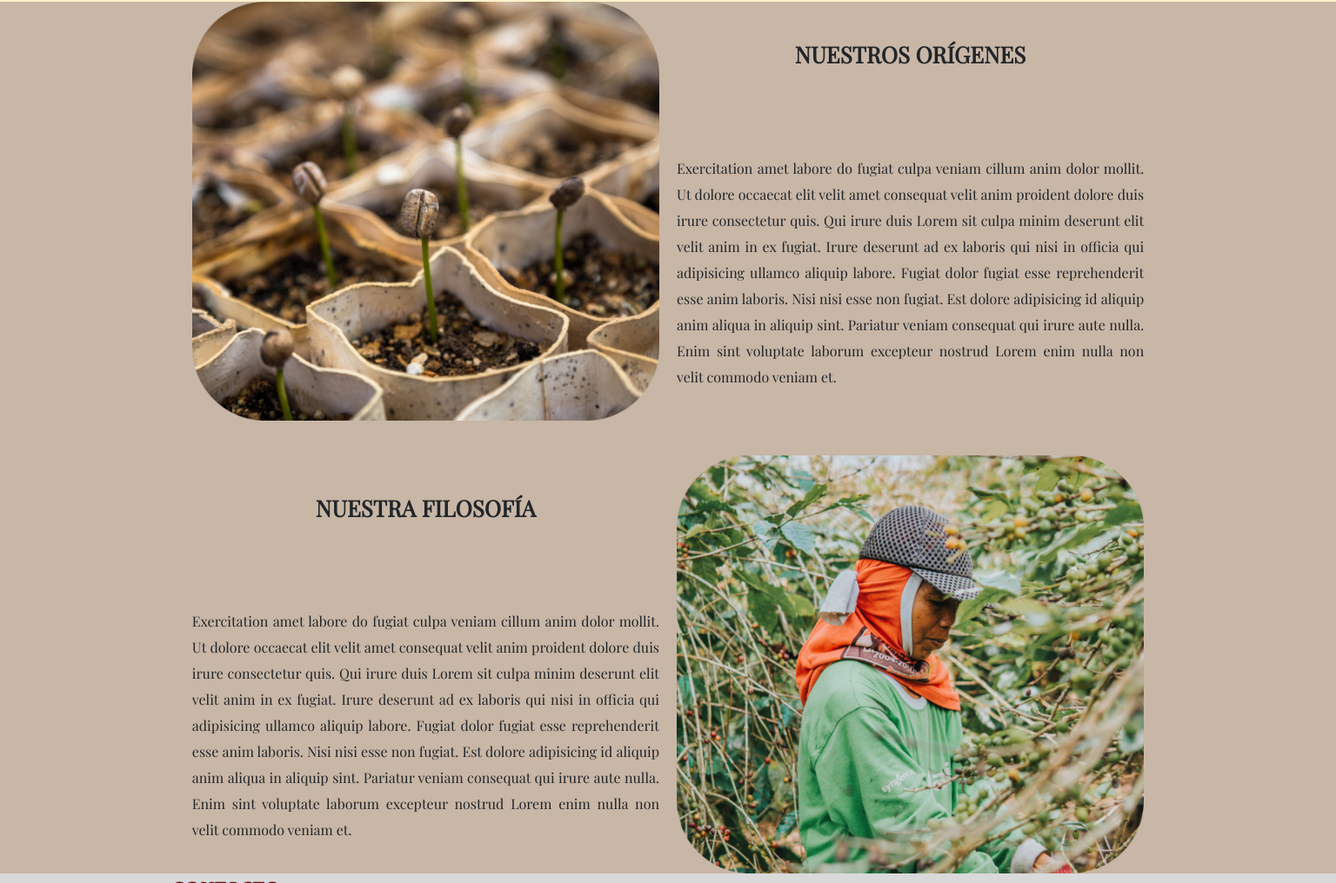
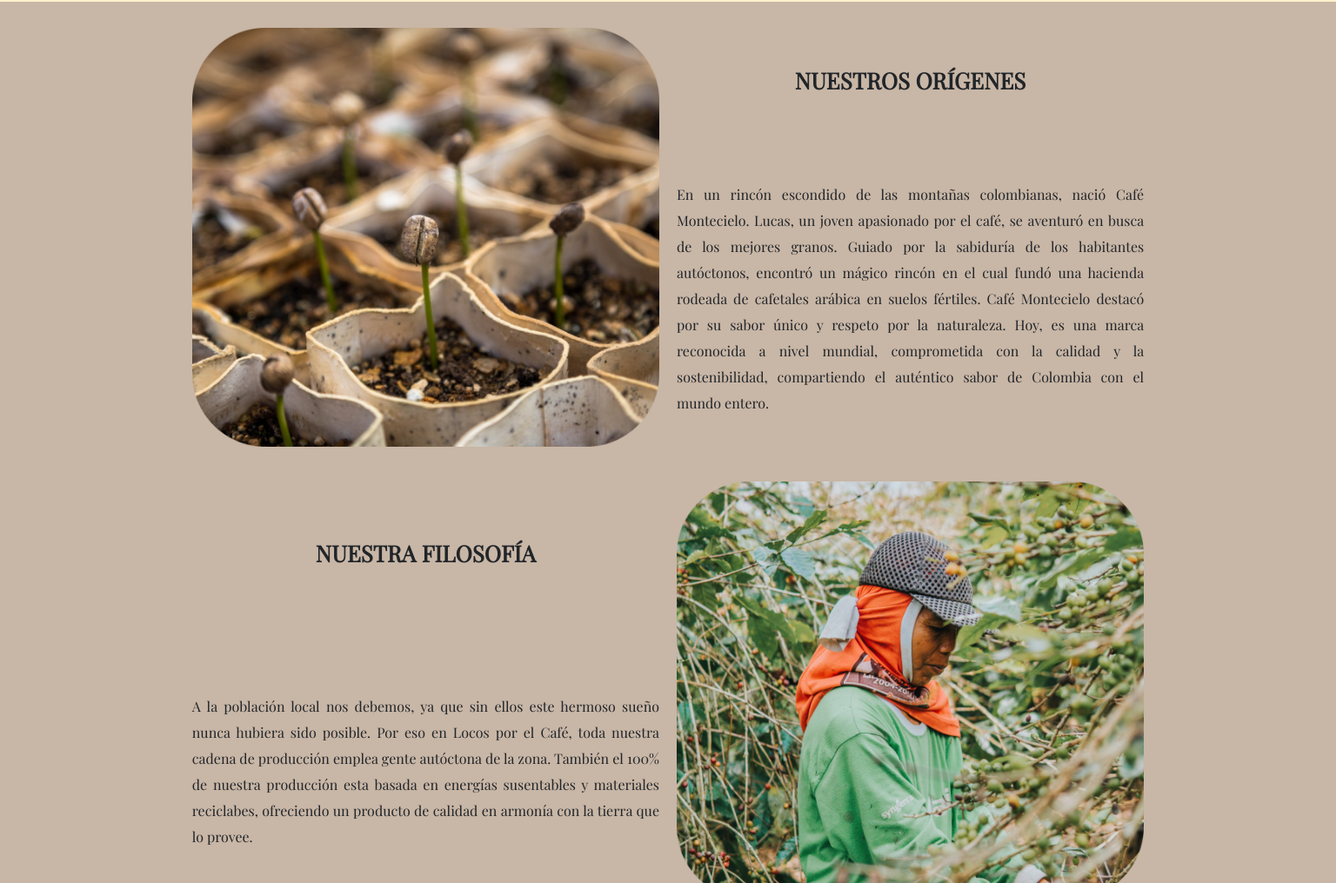
Before and after one commit to Lidbetan/coffeStore-comision39385, a website: page pages/nosotros.html in a window 1536 px wide. Shown: the part 214-1230 px from the top of the page at 87% size. Drawn offline with nearby package versions, Linux system fonts and the light colour scheme.

Commit message:
Resolví un conflicto de margin con 1440px

```diff
--- a/pages/nosotros.html
+++ b/pages/nosotros.html
@@ -26,7 +26,9 @@
             <div class="container-fluid d-flex align-items-end ms-auto">
                 <a class="navbar-brand" href="../index.html"><img src="../assets/img/locos-x-el-cafe-logo.png"
                         alt="locos-x-el-cafe-logo" width="50%" class=""></a>
-                <a class="navbar-brand" href="../index.html"><h1>Locos<br>por<br>el<br><span>Café</span></h1></a>
+                <a class="navbar-brand" href="../index.html">
+                    <h1>Locos<br>por<br>el<br><span>Café</span></h1>
+                </a>
                 <button class="navbar-toggler" type="button" data-bs-toggle="collapse"
                     data-bs-target="#navbarSupportedContent" aria-controls="navbarSupportedContent"
                     aria-expanded="false" aria-label="Toggle navigation">
@@ -66,16 +68,13 @@
                     <img src="../assets/img/img-nosotros-origenes.png" alt="cafetales germinando">
                 </div>
                 <div class="origenes-p">
-                    <p>Exercitation amet labore do fugiat culpa veniam cillum anim dolor mollit. Ut dolore occaecat elit
-                        velit amet consequat velit anim proident dolore duis irure consectetur quis. Qui irure duis
-                        Lorem
-                        sit culpa minim deserunt elit velit anim in ex fugiat. Irure deserunt ad ex laboris qui nisi in
-                        officia qui adipisicing ullamco aliquip labore. Fugiat
-                        dolor fugiat esse reprehenderit esse anim laboris. Nisi nisi esse non fugiat. Est dolore
-                        adipisicing
-                        id aliquip anim aliqua in aliquip sint. Pariatur veniam consequat qui irure aute nulla. Enim
-                        sint
-                        voluptate laborum excepteur nostrud Lorem enim nulla non velit commodo veniam et.</p>
+                    <p>En un rincón escondido de las montañas colombianas, nació Café Montecielo. Lucas, un joven
+                        apasionado por el café, se aventuró en busca de los mejores granos. Guiado por la sabiduría de
+                        los habitantes autóctonos, encontró un mágico rincón en el cual
+                        fundó una hacienda rodeada de cafetales arábica en suelos fértiles. Café Montecielo destacó por
+                        su sabor único y respeto por la naturaleza. Hoy, es una marca reconocida a nivel mundial,
+                        comprometida con la calidad y la sostenibilidad, compartiendo el auténtico sabor de Colombia con
+                        el mundo entero.</p>
                 </div>
             </div>
             <div class="filosofia">
@@ -84,16 +83,10 @@
                     <img src="../assets/img/img-nosotros-filosofia.png" alt="lugareño trabajando en el cafetal">
                 </div>
                 <div class="filosofia-p">
-                    <p>Exercitation amet labore do fugiat culpa veniam cillum anim dolor mollit. Ut dolore occaecat elit
-                        velit amet consequat velit anim proident dolore duis irure consectetur quis. Qui irure duis
-                        Lorem
-                        sit culpa minim deserunt elit velit anim in ex fugiat. Irure deserunt ad ex laboris qui nisi in
-                        officia qui adipisicing ullamco aliquip labore. Fugiat
-                        dolor fugiat esse reprehenderit esse anim laboris. Nisi nisi esse non fugiat. Est dolore
-                        adipisicing
-                        id aliquip anim aliqua in aliquip sint. Pariatur veniam consequat qui irure aute nulla. Enim
-                        sint
-                        voluptate laborum excepteur nostrud Lorem enim nulla non velit commodo veniam et.</p>
+                    <p>A la población local nos debemos, ya que sin ellos este hermoso sueño nunca hubiera sido posible.
+                        Por eso en Locos por el Café, toda nuestra cadena de producción emplea gente autóctona de la
+                        zona. También el 100% de nuestra producción esta basada en energías susentables y materiales
+                        reciclabes, ofreciendo un producto de calidad en armonía con la tierra que lo provee.</p>
                 </div>
             </div>
 
--- a/scss/mq/_mq-1440.scss
+++ b/scss/mq/_mq-1440.scss
@@ -1,64 +1,69 @@
 /**^MEDIA-QUERIE-1440**/
-main{
-    @media (min-width:1441px){
+main {
+    @media (min-width:1441px) {
         section {
-            width:75%;
-            margin:auto!important;
-            margin-bottom:5rem;
+            width: 75%;
+            margin: auto !important;
+            margin-top: 3rem !important;
+            margin-bottom: 3rem !important;
         }
     }
 
 }
-main.recetas {
+
+/**#Nosotros**/
+main.nosotros {
     @media (min-width:1440px) {
         section {
-            div.recetas-grid {
+            div.origenes {
                 @include grid(repeat(2, 1fr), (2, 1fr), center, center, center, none);
-                width: 90%;
+                gap: 2rem;
 
-                div.flat-white-img {
+                h2 {
+                    grid-column: 2 / 3;
+                    grid-row: 1 / 2;
+                }
+
+                div.origenes-img {
                     grid-column: 1 / 2;
                     grid-row: 1 / 3;
+                }
 
-                    img {
-                        width: 85%;
-                        height: auto;
+                div.origenes-p {
+                    grid-column: 2 / 3;
+                    grid-row: 2 / 3;
                 }
             }
 
-                div.flat-white-descripcion {
+            div.filosofia {
+                @include grid(repeat(2, 1fr), (2, 1fr), center, center, center, none);
+                gap: 2rem;
+
+                h2 {
+                    grid-column: 1 / 2;
+                    grid-row: 1 / 2;
+                }
+
+                div.filosofia-img {
                     grid-column: 2 / 3;
                     grid-row: 1 / 3;
-                    ul {
-                        text-align: justify;
-
-                        li {
-                            list-style-type: disc;
-
-                            span {
-                                font-size: 1.8rem;
-                                font-weight: 600;
                 }
 
-                            p {
-                                text-align: justify;
-                                line-height: 3rem;
+                div.filosofia-p {
+                    grid-column: 1 / 2;
+                    grid-row: 2 / 3;
+                }
             }
         }
     }
 
 }
 
-
-            }
-        }
-    }
-}
 /**#Footer**/
 footer {
     section {
         @media(min-width:1440px) {
-            width:75%;
+            width: 75%;
         }
     }
 }
```
Also changed, not shown: pages/contacto.html (+1 -1 lines), assets/img/locos-x-el-cafe-logo-resized.png (added), css/styles.css, 1 other file. Lines whose indentation alone changed are shown as unchanged.
